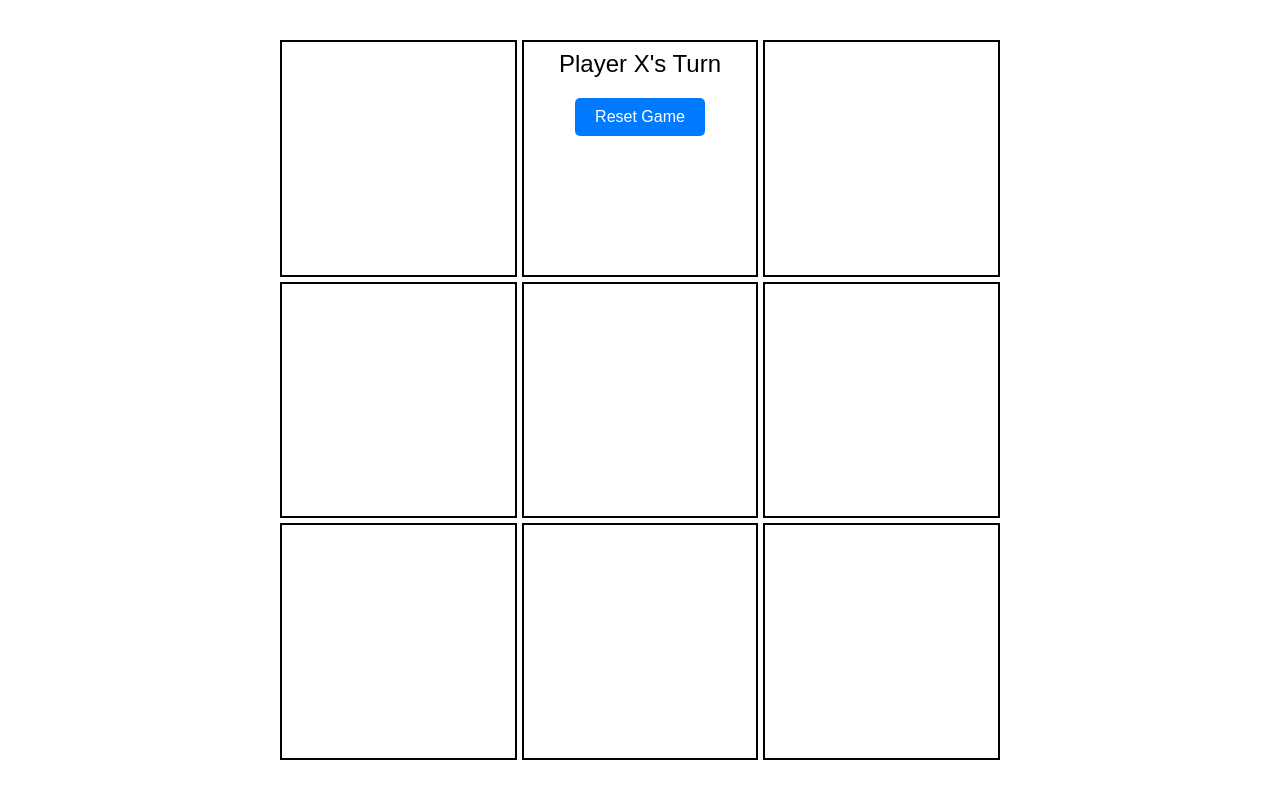
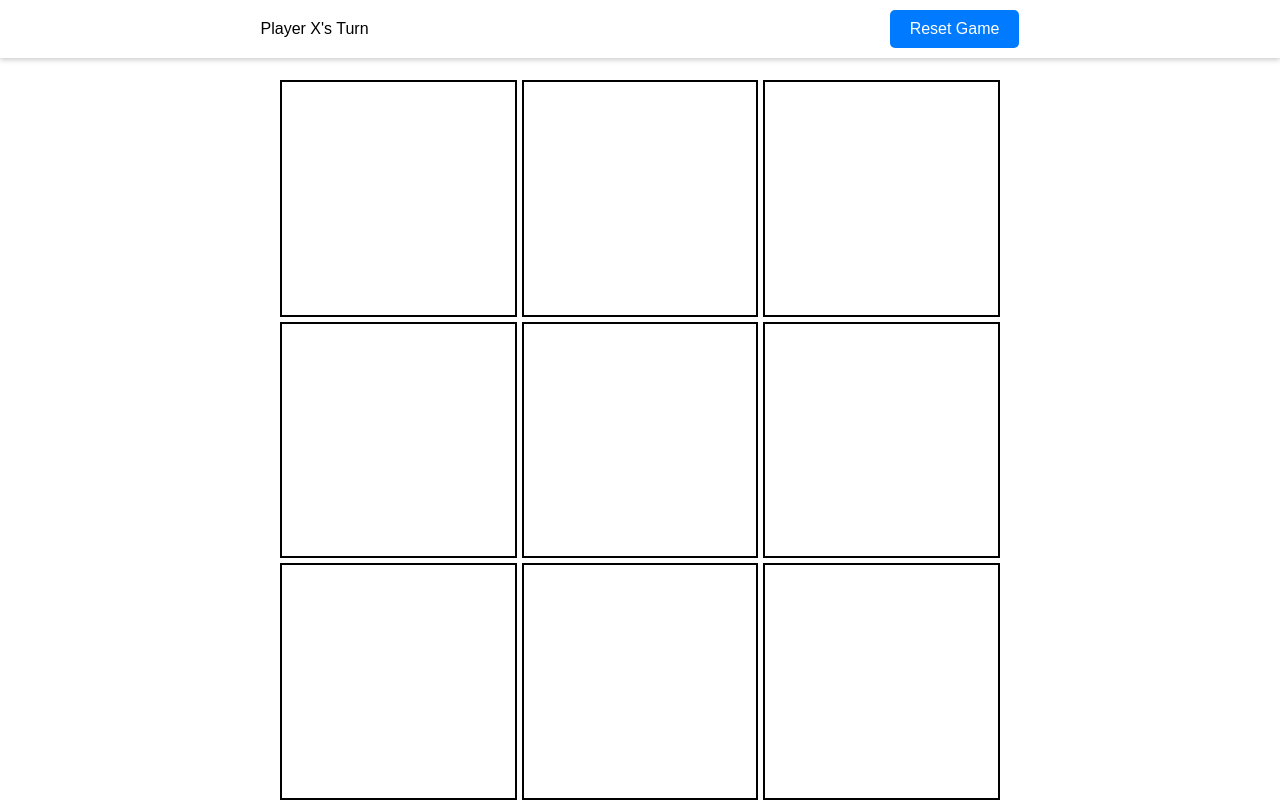
Before and after one commit to dulinboyos1/VibeCoding, a plain HTML site: page index.html in a window 1280 px wide. Drawn offline with Linux system fonts and the light colour scheme.

Commit message:
Refactor toolbar layout and enhance confetti animation effects

```diff
--- a/index.html
+++ b/index.html
@@ -42,6 +42,21 @@
       flex-direction: row;
     }
 
+    .toolbar {
+      position: fixed;
+      top: 0;
+      left: 0;
+      width: 100%;
+      background-color: var(--bg-color);
+      color: var(--text-color);
+      display: flex;
+      justify-content: space-around;
+      align-items: center;
+      padding: 10px 0;
+      box-shadow: 0 2px 5px rgba(0, 0, 0, 0.2);
+      z-index: 20; /* Ensure it appears above the game board */
+    }
+
     .game-wrapper {
       position: relative;
       display: flex;
@@ -49,6 +64,7 @@
       align-items: center;
       width: 90vmin;
       height: 90vmin;
+      margin-top: 80px; /* Add margin to move the game board below the toolbar */
     }
 
     .game-container {
@@ -91,21 +107,16 @@
     .turn-indicator,
     .winner-message,
     .draw-message {
-      font-size: 3vmin;
-      margin-bottom: 10px;
+      font-size: 2vmin;
       text-align: center;
-      position: relative; /* Ensure they are positioned relative to their container */
-      z-index: 10; /* Ensure they appear above other elements */
     }
 
     .winner-message,
     .draw-message {
-      color: #4CAF50;
-      display: none;
+      display: none; /* Initially hidden */
     }
 
     .reset-button {
-      margin-top: 10px;
       padding: 10px 20px;
       font-size: 2vmin;
       cursor: pointer;
@@ -132,9 +143,9 @@
 
     .confetti-piece {
       position: absolute;
-      width: 20px; /* Larger pieces */
-      height: 20px;
-      animation: explode 3s ease-out forwards; /* Lasts longer */
+       width: 30px; /* Larger pieces */
+      height: 30px;
+      animation: explode 4s ease-out forwards; /* Lasts longer */
     }
 
     .confetti-piece.circle {
@@ -180,7 +191,7 @@
         opacity: 1;
       }
       100% {
-        transform: translate(var(--x), var(--y)) scale(0.8);
+        transform: translate(var(--x), var(--y)) scale(1.2); /* Slightly larger at the end */
         opacity: 0;
       }
     }
@@ -201,13 +212,13 @@
   </style>
 </head>
 <body>
+  <div class="toolbar">
+    <div class="turn-indicator">Player X's Turn</div>
+    <div class="winner-message">Player X Wins!</div>
+    <div class="draw-message">It's a Draw!</div>
+    <button class="reset-button" id="resetButton">Reset Game</button>
+  </div>
   <div class="game-wrapper">
-    <div class="left-panel">
-      <div class="turn-indicator">Player X's Turn</div>
-      <div class="winner-message">Player X Wins!</div>
-      <div class="draw-message">It's a Draw!</div>
-      <button class="reset-button" id="resetButton">Reset Game</button>
-    </div>
     <div class="game-container">
       <div class="cell" data-pos="top left" data-pos-alternate="left top"></div>
       <div class="cell" data-pos="top middle" data-pos-alternate="middle top"></div>
```
